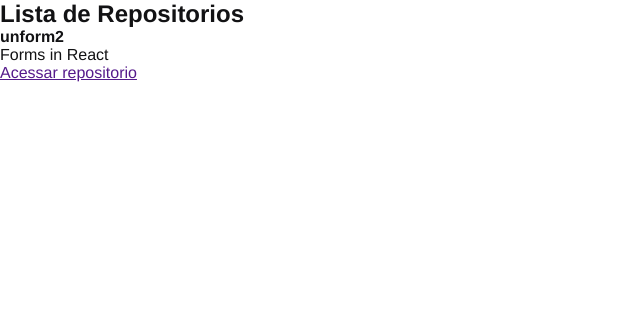
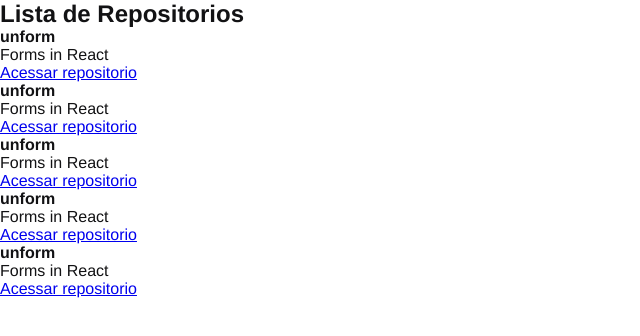
Before and after one commit to Debora7376/Chapter-I, a React app in the folder 01-github-explorer/: page / in a window 1280 px wide. Shown: the top 336 px of the page, without its empty margins (0-640 px from the left). Built offline with nearby package versions, Linux system fonts and the light colour scheme.

Commit message:
Aula 13: Propriedades no React

```diff
--- /dev/null
+++ b/01-github-explorer/src/components/RepositoryItem.jsx
@@ -0,0 +1,12 @@
+export function RepositoryItem(props) {
+    return (
+        <li>
+            <strong>{props.repository.name ?? 'Default'}</strong>
+            <p>{props.repository.description}</p>
+
+            <a href={props.repository.link}>
+                Acessar repositorio
+            </a>
+        </li>
+    );
+}
--- a/01-github-explorer/src/components/RepositoryList.jsx
+++ b/01-github-explorer/src/components/RepositoryList.jsx
@@ -1,4 +1,10 @@
-const repositoryName = "unform2"
+import { RepositoryItem } from "./RepositoryItem";
+
+const repository = {
+  name: 'unform',
+  description: 'Forms in React',
+  link: 'https://github.com/unform/unform'
+}
 
 export function RepositoryList() {
     return (
@@ -6,14 +12,11 @@
             <h1>Lista de Repositorios</h1>
 
             <ul>
-                <li>
-                    <strong>{repositoryName}</strong>
-                    <p>Forms in React</p>
-
-                    <a href="">
-                        Acessar repositorio
-                    </a>
-                </li>
+                <RepositoryItem repository={repository}/>
+                <RepositoryItem repository={repository}/>
+                <RepositoryItem repository={repository} />
+                <RepositoryItem repository={repository} />
+                <RepositoryItem repository={repository} />
             </ul>
         </section>
     );
```
